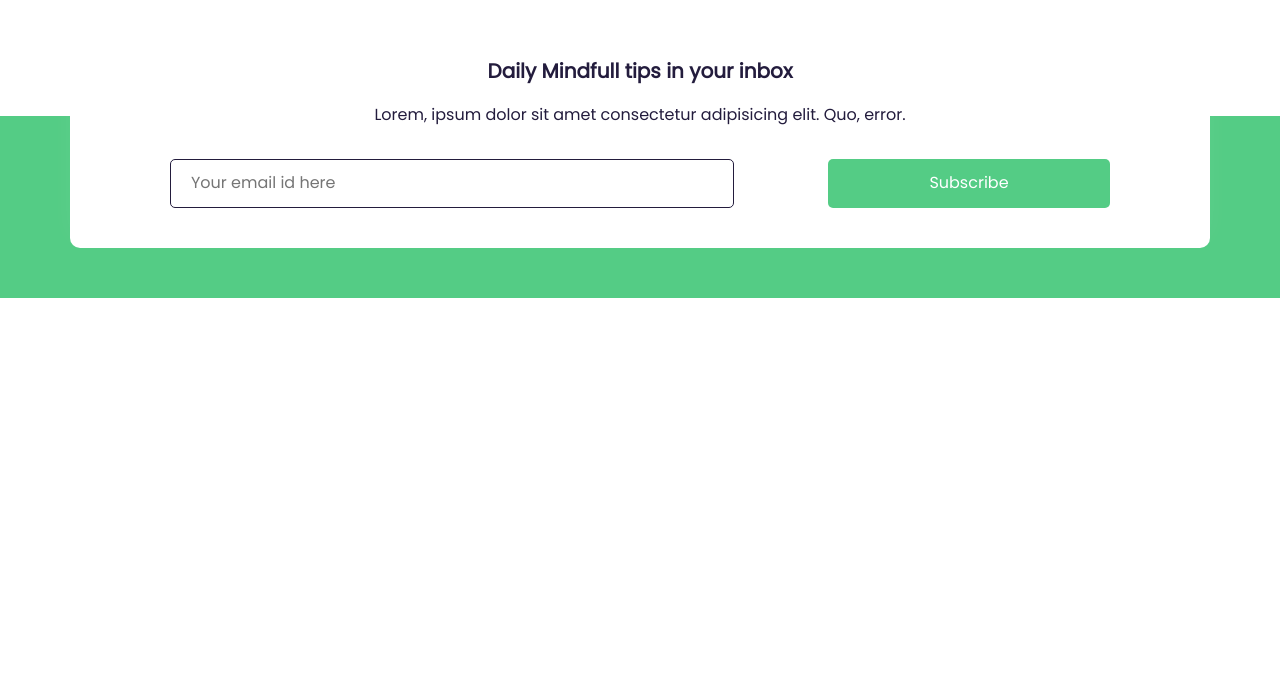
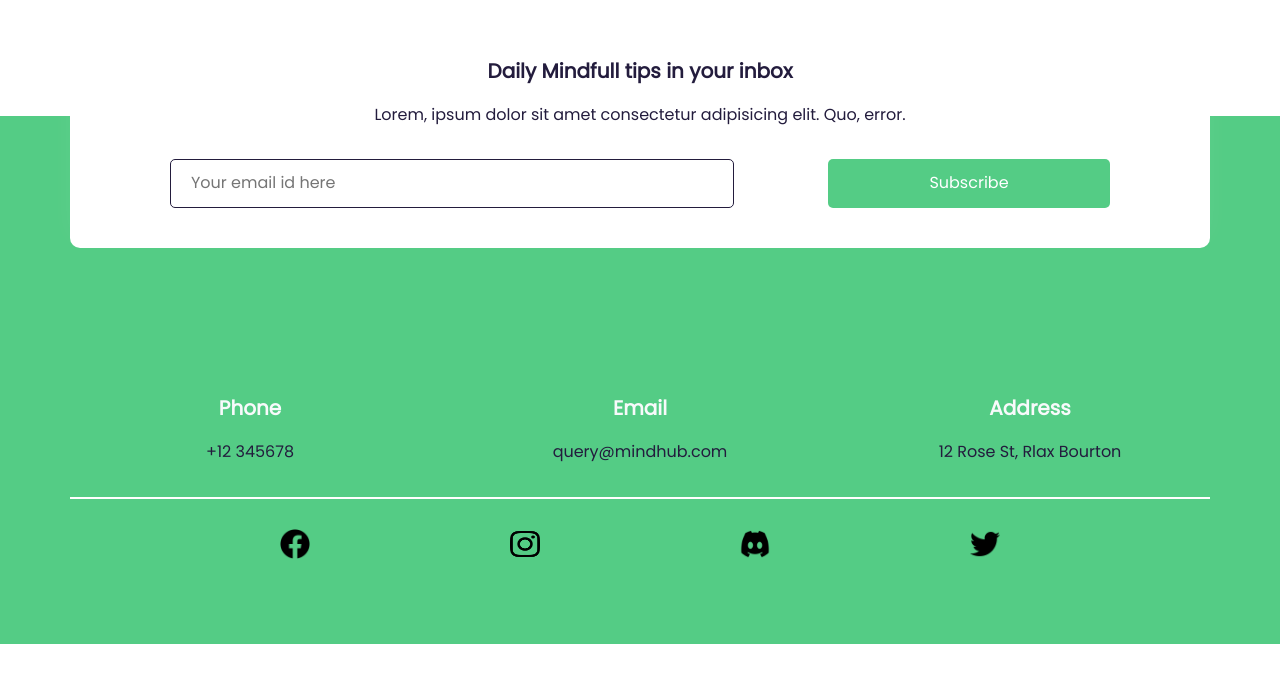
Before and after one commit to jainpranayr/mindHub, a plain HTML site: page index.html in a window 1280 px wide. Shown: the part 2618-3300 px from the top of the page. Drawn offline with Linux system fonts and the light colour scheme.

Commit message:
add footer

```diff
--- a/css/style.css
+++ b/css/style.css
@@ -315,3 +315,37 @@ input[type="email"] {
 input[type="email"]:focus {
   border: 0.2rem solid var(--black-shade-1);
 }
+
+/* Footer Section */
+
+footer {
+  background-color: var(--base-shade-1);
+  text-align: center;
+}
+
+footer .row {
+  padding: 3rem 0;
+}
+
+footer .column {
+  width: 100%;
+}
+
+footer .row:nth-child(1) {
+  border-bottom: 0.2rem solid var(--white-shade-1);
+}
+
+footer .row:nth-child(2) {
+  justify-content: center;
+  gap: 20rem;
+}
+
+footer h3 {
+  color: var(--white-shade-2);
+}
+
+footer img {
+  width: 3rem;
+  height: 3rem;
+  cursor: pointer;
+}
--- a/index.html
+++ b/index.html
@@ -175,6 +175,40 @@
       </div>
     </section>
 
+    <!-- Footer Section -->
+    <footer>
+      <div class="footer-wrapper">
+        <div class="row">
+          <div class="column">
+            <h3>Phone</h3>
+            <p>+12 345678</p>
+          </div>
+          <div class="column">
+            <h3>Email</h3>
+            <p>query@mindhub.com</p>
+          </div>
+          <div class="column">
+            <h3>Address</h3>
+            <p>12 Rose St, Rlax Bourton</p>
+          </div>
+        </div>
+        <div class="row">
+          <span>
+            <img src="assets/icons/facebook.png" alt="" />
+          </span>
+          <span>
+            <img src="assets/icons/instagram.png" alt="" />
+          </span>
+          <span>
+            <img src="assets/icons/discord.png" alt="" />
+          </span>
+          <span>
+            <img src="assets/icons/twitter.png" alt="" />
+          </span>
+        </div>
+      </div>
+    </footer>
+
     <script src="script.js"></script>
   </body>
 </html>
```
Also changed, not shown: 1 other file.
